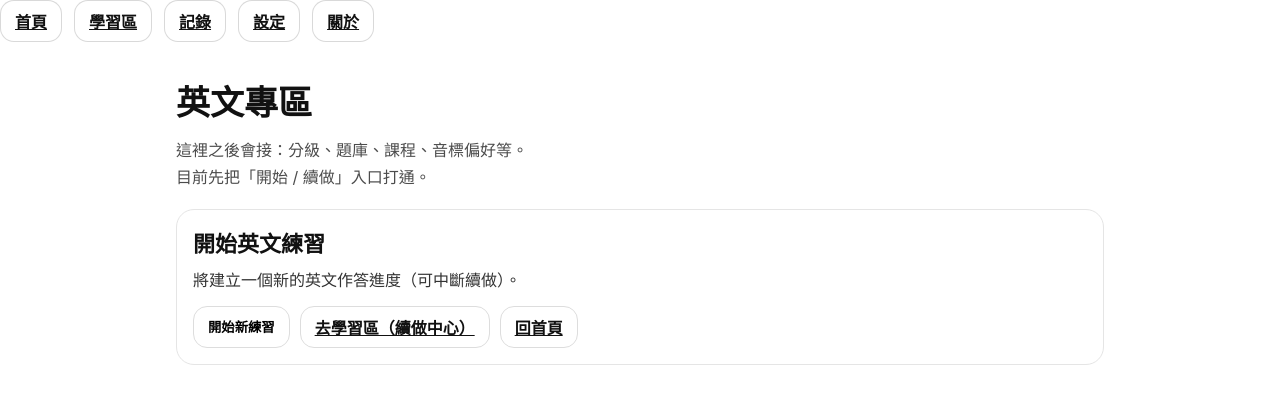
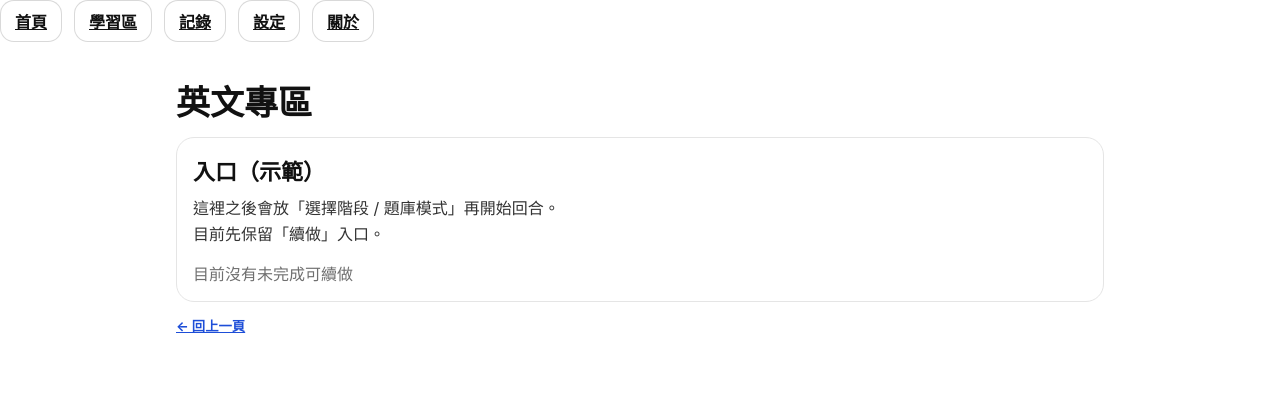
Before and after one commit to boos88978857-svg/ai-intelligent-learning-machine, a Next.js app: page /english in a window 1280 px wide. Shown: the top 404 px of the page. Built offline with nearby package versions, Linux system fonts and the light colour scheme.

Commit message:
更新 page.tsx

```diff
--- a/app/english/page.tsx
+++ b/app/english/page.tsx
@@ -1,76 +1,45 @@
 // app/english/page.tsx
 "use client";
 
+import { useEffect, useState } from "react";
 import Link from "next/link";
-import { useEffect, useState } from "react";
-import { useRouter } from "next/navigation";
 import { ui } from "../ui";
-import { loadSession, newSession, saveSession } from "../lib/session";
-
-type AnySession = {
-  subject: string;
-  currentIndex: number;
-  totalQuestions: number;
-  elapsedSec: number;
-  paused: boolean;
-};
+import { loadSession } from "../lib/session";
 
 export default function EnglishPage() {
-  const router = useRouter();
   const [hasSession, setHasSession] = useState(false);
 
   useEffect(() => {
-    const s = loadSession("英文") as AnySession | null;
+    const s = loadSession("英文");
     setHasSession(!!s);
   }, []);
-
-  function goContinue() {
-    router.push(`/practice/session?subject=${encodeURIComponent("英文")}`);
-  }
-
-  function startNew() {
-    const s = newSession("英文") as AnySession;
-    saveSession(s);
-    router.push(`/practice/session?subject=${encodeURIComponent("英文")}`);
-  }
 
   return (
     <main style={ui.wrap}>
       <h1 style={{ margin: "0 0 12px", fontSize: 34, fontWeight: 900 }}>英文專區</h1>
-      <p style={{ margin: "0 0 18px", opacity: 0.75, lineHeight: 1.7 }}>
-        這裡之後會接：分級、題庫、課程、音標偏好等。
-        <br />
-        目前先把「開始 / 續做」入口打通。
-      </p>
 
       <div style={ui.card}>
-        <h2 style={ui.cardTitle}>{hasSession ? "你有一個英文續做" : "開始英文練習"}</h2>
+        <h2 style={ui.cardTitle}>入口（示範）</h2>
         <p style={ui.cardDesc}>
-          {hasSession
-            ? "你之前做到一半的英文作答仍保留，可直接繼續。"
-            : "將建立一個新的英文作答進度（可中斷續做）。"}
+          這裡之後會放「選擇階段 / 題庫模式」再開始回合。
+          <br />
+          目前先保留「續做」入口。
         </p>
 
-        <div style={{ marginTop: 12, display: "flex", gap: 10, flexWrap: "wrap" }}>
+        <div style={{ marginTop: 14, display: "flex", gap: 10, flexWrap: "wrap" }}>
           {hasSession ? (
-            <button type="button" onClick={goContinue} style={{ ...ui.navBtn, cursor: "pointer" }}>
-              繼續作答
-            </button>
+            <Link href="/practice/session" style={{ ...ui.navBtn, textDecoration: "none" }}>
+              續做未完成
+            </Link>
           ) : (
-            <button type="button" onClick={startNew} style={{ ...ui.navBtn, cursor: "pointer" }}>
-              開始新練習
-            </button>
+            <span style={{ opacity: 0.6 }}>目前沒有未完成可續做</span>
           )}
-
-          <Link href="/practice" style={ui.navBtn}>
-            去學習區（續做中心）
-          </Link>
-
-          <Link href="/" style={ui.navBtn}>
-            回首頁
-          </Link>
         </div>
       </div>
+
+      <button onClick={() => history.back()} style={ui.backLink}>
+        ← 回上一頁
+      </button>
     </main>
   );
 }
```
